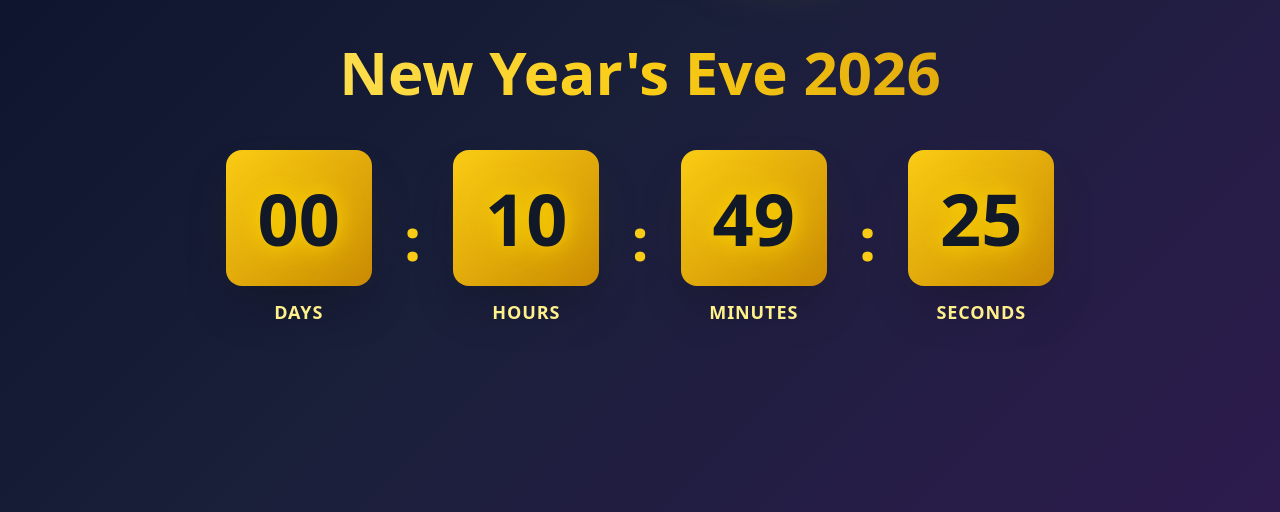
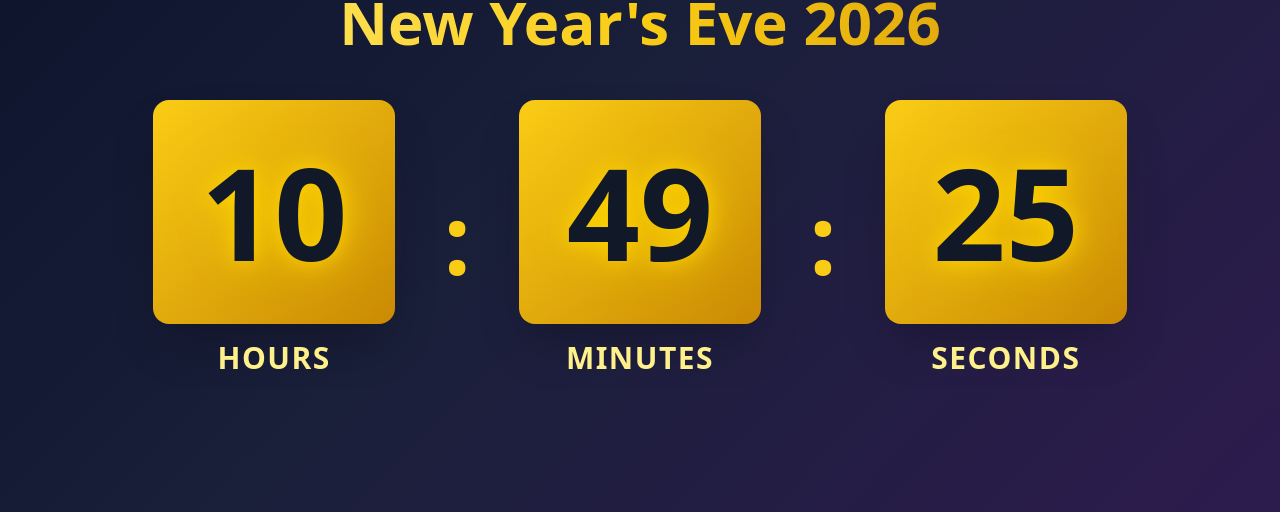
Before and after one commit to seavpeavpech24-bot/counting-down, a plain HTML site: page index.html in a window 1280 px wide. Shown: the part 288-800 px from the top of the page. Drawn offline with nearby package versions, Linux system fonts and the light colour scheme.

Commit message:
Update index.html

```diff
--- a/index.html
+++ b/index.html
@@ -200,12 +200,22 @@
                 display: none;
             }
         }
+
+        /* Toggle Button - Hidden */
+        .toggle-btn {
+            display: none;
+        }
     </style>
 </head>
 <body class="flex items-center justify-center">
 
     <!-- Fireworks Canvas -->
     <canvas id="fireworksCanvas"></canvas>
+
+    <!-- Toggle Button -->
+    <button id="toggleBtn" class="toggle-btn" onclick="toggleMode()">
+        🧪 Test Mode (10s)
+    </button>
 
     <!-- Main Container -->
     <div class="container mx-auto px-4 py-8 relative z-20">
@@ -222,43 +232,33 @@
             </h1>
 
             <!-- Countdown Timer -->
-            <div class="flex justify-center items-center gap-4 md:gap-8 mb-8">
-                <!-- Days -->
+            <div class="flex justify-center items-center gap-6 md:gap-12 mb-8">
+                <!-- Hours -->
                 <div class="flex flex-col items-center">
-                    <div class="bg-gradient-to-br from-yellow-400 to-yellow-600 rounded-2xl p-4 md:p-8 shadow-2xl min-w-[80px] md:min-w-[120px]">
-                        <span id="days" class="text-4xl md:text-6xl lg:text-7xl font-bold text-gray-900 glow">00</span>
+                    <div class="bg-gradient-to-br from-yellow-400 to-yellow-600 rounded-2xl p-6 md:p-12 shadow-2xl min-w-[120px] md:min-w-[180px]">
+                        <span id="hours" class="text-6xl md:text-8xl lg:text-9xl font-bold text-gray-900 glow">00</span>
                     </div>
-                    <span class="text-yellow-200 text-sm md:text-lg font-semibold mt-3 uppercase tracking-wider">Days</span>
+                    <span class="text-yellow-200 text-xl md:text-3xl font-semibold mt-4 uppercase tracking-wider">Hours</span>
                 </div>
 
-                <span class="text-yellow-400 text-4xl md:text-6xl font-bold">:</span>
-
-                <!-- Hours -->
-                <div class="flex flex-col items-center">
-                    <div class="bg-gradient-to-br from-yellow-400 to-yellow-600 rounded-2xl p-4 md:p-8 shadow-2xl min-w-[80px] md:min-w-[120px]">
-                        <span id="hours" class="text-4xl md:text-6xl lg:text-7xl font-bold text-gray-900 glow">00</span>
-                    </div>
-                    <span class="text-yellow-200 text-sm md:text-lg font-semibold mt-3 uppercase tracking-wider">Hours</span>
-                </div>
-
-                <span class="text-yellow-400 text-4xl md:text-6xl font-bold">:</span>
+                <span class="text-yellow-400 text-6xl md:text-8xl font-bold">:</span>
 
                 <!-- Minutes -->
                 <div class="flex flex-col items-center">
-                    <div class="bg-gradient-to-br from-yellow-400 to-yellow-600 rounded-2xl p-4 md:p-8 shadow-2xl min-w-[80px] md:min-w-[120px]">
-                        <span id="minutes" class="text-4xl md:text-6xl lg:text-7xl font-bold text-gray-900 glow">00</span>
+                    <div class="bg-gradient-to-br from-yellow-400 to-yellow-600 rounded-2xl p-6 md:p-12 shadow-2xl min-w-[120px] md:min-w-[180px]">
+                        <span id="minutes" class="text-6xl md:text-8xl lg:text-9xl font-bold text-gray-900 glow">00</span>
                     </div>
-                    <span class="text-yellow-200 text-sm md:text-lg font-semibold mt-3 uppercase tracking-wider">Minutes</span>
+                    <span class="text-yellow-200 text-xl md:text-3xl font-semibold mt-4 uppercase tracking-wider">Minutes</span>
                 </div>
 
-                <span class="text-yellow-400 text-4xl md:text-6xl font-bold">:</span>
+                <span class="text-yellow-400 text-6xl md:text-8xl font-bold">:</span>
 
                 <!-- Seconds -->
                 <div class="flex flex-col items-center">
-                    <div class="bg-gradient-to-br from-yellow-400 to-yellow-600 rounded-2xl p-4 md:p-8 shadow-2xl min-w-[80px] md:min-w-[120px]">
-                        <span id="seconds" class="text-4xl md:text-6xl lg:text-7xl font-bold text-gray-900 glow">00</span>
+                    <div class="bg-gradient-to-br from-yellow-400 to-yellow-600 rounded-2xl p-6 md:p-12 shadow-2xl min-w-[120px] md:min-w-[180px]">
+                        <span id="seconds" class="text-6xl md:text-8xl lg:text-9xl font-bold text-gray-900 glow">00</span>
                     </div>
-                    <span class="text-yellow-200 text-sm md:text-lg font-semibold mt-3 uppercase tracking-wider">Seconds</span>
+                    <span class="text-yellow-200 text-xl md:text-3xl font-semibold mt-4 uppercase tracking-wider">Seconds</span>
                 </div>
             </div>
 
@@ -291,17 +291,47 @@
         // ============================================
         // CONFIGURATION - Easy to change
         // ============================================
-        const TARGET_DATE = new Date('January 1, 2026 00:00:00').getTime();
+        let isTestMode = localStorage.getItem('testMode') === 'true';
+        let TARGET_DATE;
+        let countdownInterval;
 
-        // For testing: Uncomment the line below to set countdown to 10 seconds from now
-        // const TARGET_DATE = new Date().getTime() + (10 * 1000);
+        // Set target date based on mode
+        if (isTestMode) {
+            TARGET_DATE = new Date().getTime() + (10 * 1000);
+        } else {
+            TARGET_DATE = new Date('January 1, 2026 00:00:00').getTime();
+        }
+
+        // Update button on page load
+        window.addEventListener('DOMContentLoaded', () => {
+            const toggleBtn = document.getElementById('toggleBtn');
+            if (isTestMode) {
+                toggleBtn.textContent = '📅 Real Date';
+                toggleBtn.classList.add('test-mode');
+            } else {
+                toggleBtn.textContent = '🧪 Test Mode (10s)';
+                toggleBtn.classList.remove('test-mode');
+            }
+        });
+
+        // ============================================
+        // TOGGLE MODE FUNCTION
+        // ============================================
+        function toggleMode() {
+            isTestMode = !isTestMode;
+
+            // Save mode to localStorage
+            localStorage.setItem('testMode', isTestMode);
+
+            // Reload the page to restart countdown
+            location.reload();
+        }
 
         // ============================================
         // COUNTDOWN LOGIC
         // ============================================
         const countdownSection = document.getElementById('countdownSection');
         const celebrationSection = document.getElementById('celebrationSection');
-        const daysEl = document.getElementById('days');
         const hoursEl = document.getElementById('hours');
         const minutesEl = document.getElementById('minutes');
         const secondsEl = document.getElementById('seconds');
@@ -317,21 +347,20 @@
                 return;
             }
 
-            // Calculate time units
-            const days = Math.floor(distance / (1000 * 60 * 60 * 24));
-            const hours = Math.floor((distance % (1000 * 60 * 60 * 24)) / (1000 * 60 * 60));
-            const minutes = Math.floor((distance % (1000 * 60 * 60)) / (1000 * 60));
-            const seconds = Math.floor((distance % (1000 * 60)) / 1000);
+            // Calculate time units (only hours, minutes, seconds)
+            const totalSeconds = Math.floor(distance / 1000);
+            const hours = Math.floor(totalSeconds / 3600);
+            const minutes = Math.floor((totalSeconds % 3600) / 60);
+            const seconds = totalSeconds % 60;
 
             // Update display with leading zeros
-            daysEl.textContent = String(days).padStart(2, '0');
             hoursEl.textContent = String(hours).padStart(2, '0');
             minutesEl.textContent = String(minutes).padStart(2, '0');
             secondsEl.textContent = String(seconds).padStart(2, '0');
         }
 
         // Start countdown
-        const countdownInterval = setInterval(updateCountdown, 1000);
+        countdownInterval = setInterval(updateCountdown, 1000);
         updateCountdown(); // Initial call
 
         // ============================================
@@ -484,18 +513,6 @@
             }
             animateFireworks();
         }
-
-        // ============================================
-        // OPTIONAL: Restart button for testing
-        // ============================================
-        // Uncomment below to add a restart button
-        /*
-        document.addEventListener('keydown', (e) => {
-            if (e.key === 'r' || e.key === 'R') {
-                location.reload();
-            }
-        });
-        */
     </script>
 
 </body>
```
